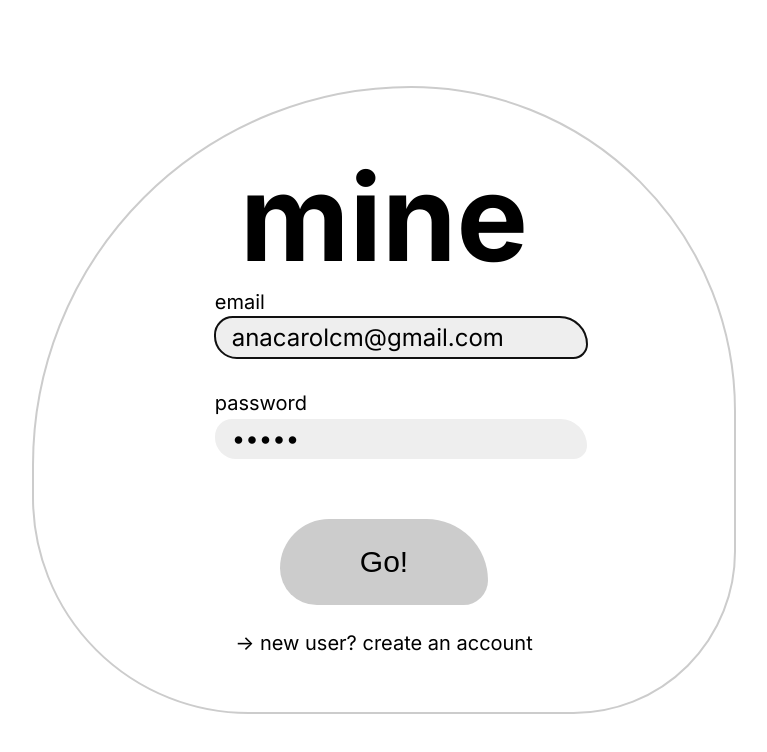
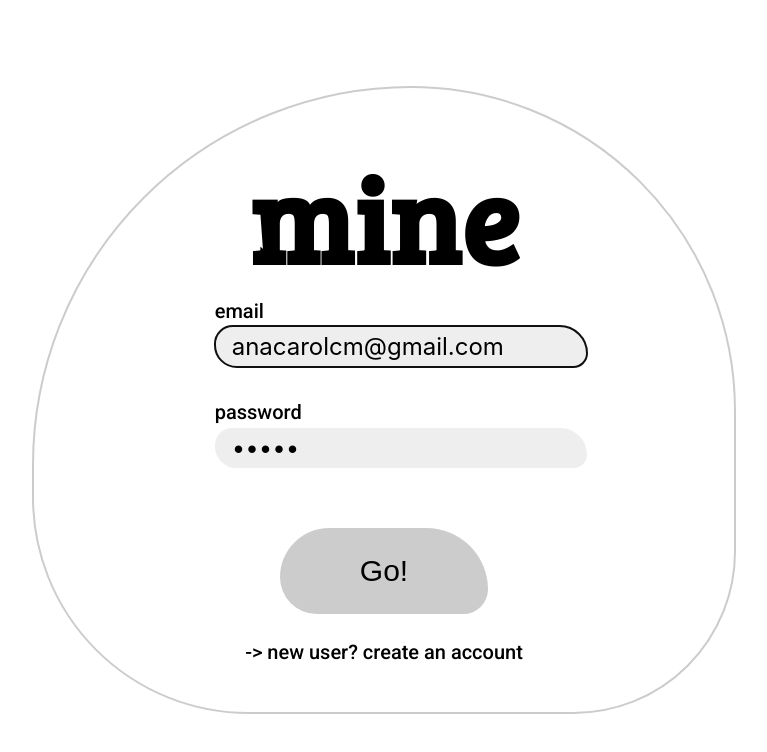
Before and after one commit to anamartins/mine-reader, a Vue app: page / in a window 1280 px wide. Shown: the top 752 px of the page, without its empty margins (256-1023 px from the left). Built offline with nearby package versions, Linux system fonts and the light colour scheme; a web font is replaced by a local one.

Commit message:
some updates before adding the new visual

```diff
--- a/index.html
+++ b/index.html
@@ -3,7 +3,7 @@
   <head>
     <meta charset="UTF-8" />
     <!-- <link rel="icon" href="/favicon.ico"> -->
-    <link rel="preconnect" href="https://fonts.googleapis.com" />
+    <!-- <link rel="preconnect" href="https://fonts.googleapis.com" />
     <link rel="preconnect" href="https://fonts.gstatic.com" crossorigin />
     <link
       href="https://fonts.googleapis.com/css2?family=Wendy+One&display=swap"
@@ -16,6 +16,13 @@
     <link
       href="https://fonts.googleapis.com/css2?family=Gloria+Hallelujah&display=swap"
       rel="stylesheet"
+    /> -->
+
+    <link rel="preconnect" href="https://fonts.googleapis.com" />
+    <link rel="preconnect" href="https://fonts.gstatic.com" crossorigin />
+    <link
+      href="https://fonts.googleapis.com/css2?family=Bree+Serif&family=Roboto:wght@100;300;500;700&display=swap"
+      rel="stylesheet"
     />
 
     <meta name="viewport" content="width=device-width, initial-scale=1.0" />
--- a/package.json
+++ b/package.json
@@ -15,11 +15,13 @@
   },
   "devDependencies": {
     "@vitejs/plugin-vue": "^3.1.2",
+    "deepmerge": "^4.2.2",
     "eslint": "^8.29.0",
     "eslint-config-prettier": "^8.5.0",
     "eslint-plugin-prettier": "^4.2.1",
     "prettier": "^2.8.0",
-    "sass": "^1.57.1",
+    "sass": "~1.32",
+    "sass-loader": "^13.2.0",
     "vite": "^3.1.8",
     "vitest": "^0.27.1"
   }
--- a/src/assets/style.css
+++ b/src/assets/style.css
@@ -1,11 +1,21 @@
-
+:root{
+  --primary-color: #c2185b;
+  --primary-color-variation: #fa5788;
+  --secondary-color: #4a148c;
+  --secondary-color-variation: #7c43bd;
+  --background-color: #ffffff;
+  --surface-color: #ffffff;
+  --border-color: #333333;
+  --dark-text: #333333;
+  --light-text: #ffffff;
+}
 *{
     margin: 0;
     padding: 0;
 
 }
 html{
-  font-family: 'Inter', sans-serif;
+  font-family: 'Roboto', sans-serif;
   font-size: 20px;
 
 }
--- a/src/components/Logo.vue
+++ b/src/components/Logo.vue
@@ -16,7 +16,7 @@ const props = defineProps({
 
 <style scoped>
 .logo {
-  font-family: 'Inter', sans-serif;
+  font-family: 'Bree Serif', serif;
   font-size: 3rem;
   margin: 0;
   padding: 0;
```
Also changed, not shown: 1 other file (tests, documents, lock files or other folders).
